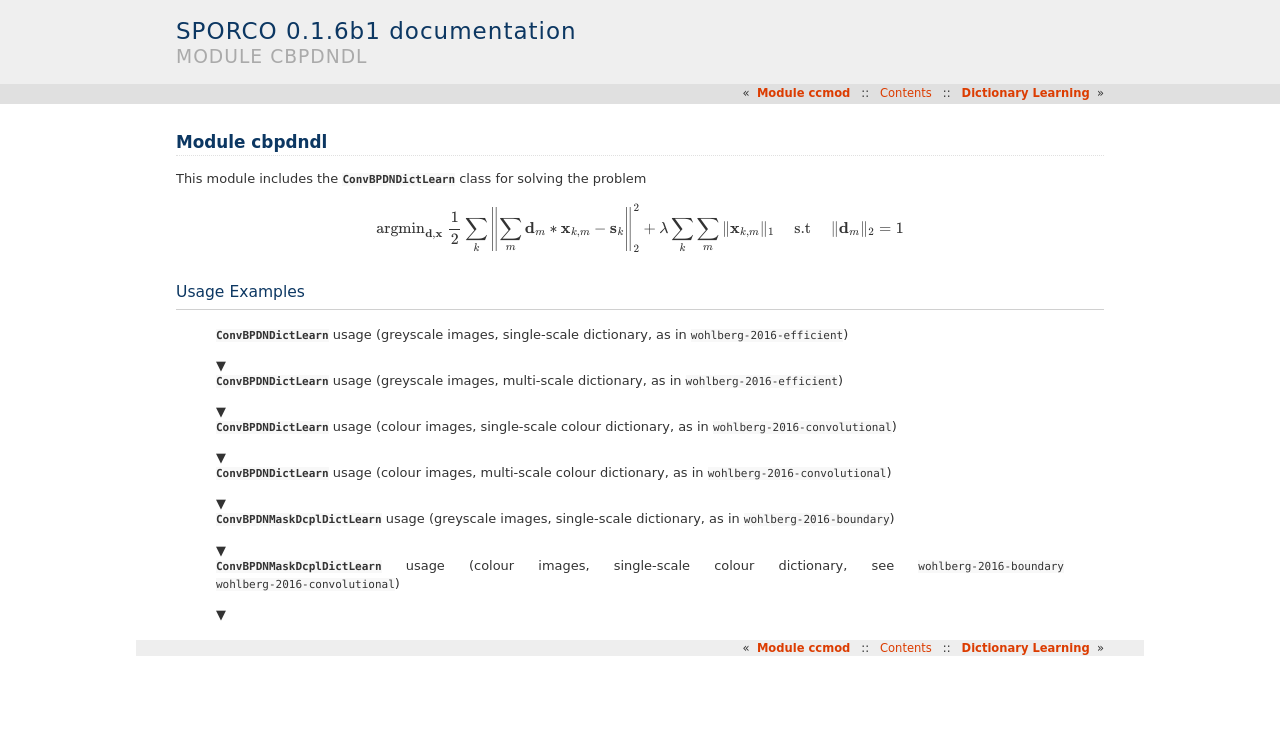
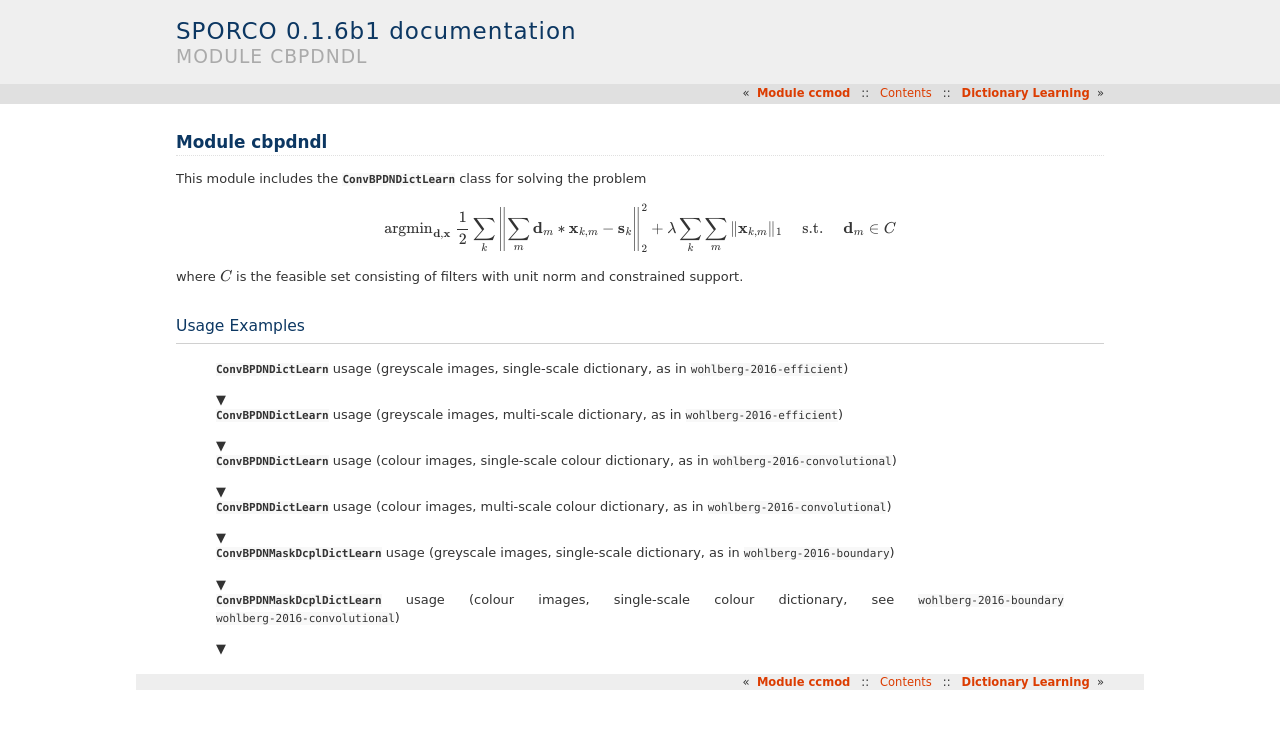
Before and after one commit to bwohlberg/sporco, a Sphinx documentation site: the page built from docs/source/invprob/cbpdndl.rst, in a window 1280 px wide. Shown: the top 729 px of the page. Built offline with Sphinx 7.4.7, drawn with Linux system fonts in a browser that asks for light colours; pages that are not in the unit, such as notebooks, are missing from menus; cross-references to code outside the pages are shown as plain code.

Commit message:
Minor docs improvements

```diff
--- a/docs/source/admm/admmtwoblk.rst
+++ b/docs/source/admm/admmtwoblk.rst
@@ -37,7 +37,7 @@ The ``__init__`` method of the derived class should call
 :meth:`.ADMMTwoBlockCnstrnt.__init__` to ensure proper
 initialisation. The interface is similar to that of
 :meth:`.ADMM.__init__` except for the introduction of parameters
-``blkaxis`` and ``blkdx`` that specify how the blocks of
+``blkaxis`` and ``blkidx`` that specify how the blocks of
 :math:`\mathbf{y}` are concatenated into a single array.
 
 
--- a/docs/source/invprob/bpdndl.rst
+++ b/docs/source/invprob/bpdndl.rst
@@ -6,7 +6,7 @@ problem
 
 .. math::
    \mathrm{argmin}_{D, X} \;
-   (1/2) \| D X - S \|_F^2 + \lambda \| X \|_1 \quad \text{ s.t }
+   (1/2) \| D X - S \|_F^2 + \lambda \| X \|_1 \quad \text{ s.t. }
    \quad \|\mathbf{d}_m\|_2 = 1
 
 
--- a/docs/source/invprob/cbpdn.rst
+++ b/docs/source/invprob/cbpdn.rst
@@ -69,10 +69,11 @@ This module includes the following classes:
   where :math:`W` is a mask array.
 
 
-* :class:`.AddMaskSim` (see :cite:`wohlberg-2016-boundary`)
+* :class:`.AddMaskSim`
 
   A wrapper class for applying the Additive Mask Simulation boundary
-  handling technique to any of the other :mod:`.cbpdn` classes.
+  handling technique (see :cite:`wohlberg-2016-boundary`) to any of the
+  other :mod:`.cbpdn` classes.
 
 
 
--- a/docs/source/invprob/cbpdndl.rst
+++ b/docs/source/invprob/cbpdndl.rst
@@ -8,7 +8,10 @@ problem
    \mathrm{argmin}_{\mathbf{d}, \mathbf{x}} \;
    \frac{1}{2} \sum_k \left \|  \sum_m \mathbf{d}_m * \mathbf{x}_{k,m} -
    \mathbf{s}_k \right \|_2^2 + \lambda \sum_k \sum_m \| \mathbf{x}_{k,m} \|_1
-   \quad \text{ s.t } \quad \|\mathbf{d}_m\|_2 = 1
+   \quad \text{ s.t. } \quad \mathbf{d}_m \in C
+
+where :math:`C` is the feasible set consisting of filters with unit norm
+and constrained support.
 
 
 
--- a/docs/source/invprob/ccmod.rst
+++ b/docs/source/invprob/ccmod.rst
@@ -10,8 +10,8 @@ problem
    \mathbf{s}_k \right \|_2^2 \quad \text{ such that } \quad \mathbf{d}_m
    \in C
 
-where :math:`C` is the feasible set :math:`C` consisting of filters
-with unit norm and constrained support.
+where :math:`C` is the feasible set consisting of filters with unit norm
+and constrained support.
 
 
 
--- a/docs/source/invprob/cmod.rst
+++ b/docs/source/invprob/cmod.rst
@@ -5,7 +5,7 @@ This module includes the :class:`.CnstrMOD` class for solving the
 problem
 
     .. math::
-       \mathrm{argmin}_D (1/2) \| D X - S \|_2^2 \quad \text{ s.t }
+       \mathrm{argmin}_D (1/2) \| D X - S \|_2^2 \quad \text{ such that }
        \quad \|\mathbf{d}_m\|_2 = 1
 
 
```
